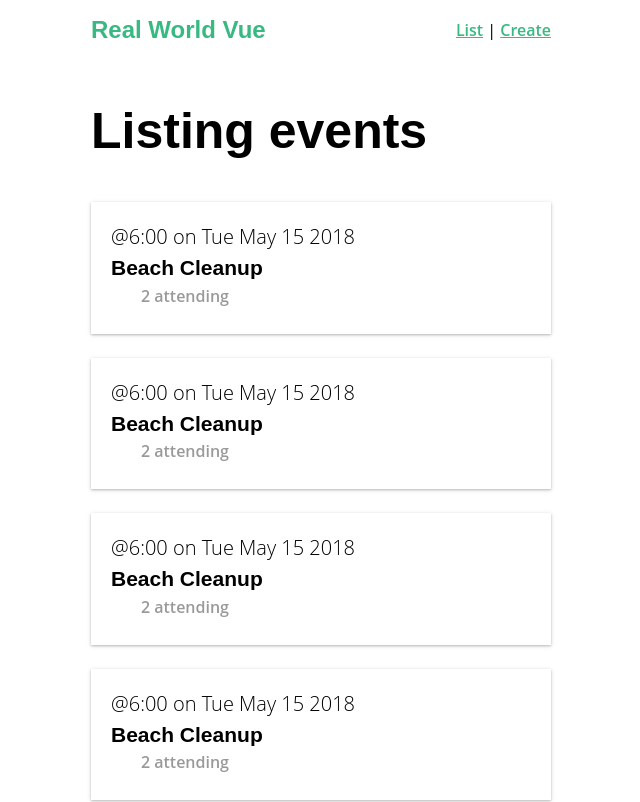
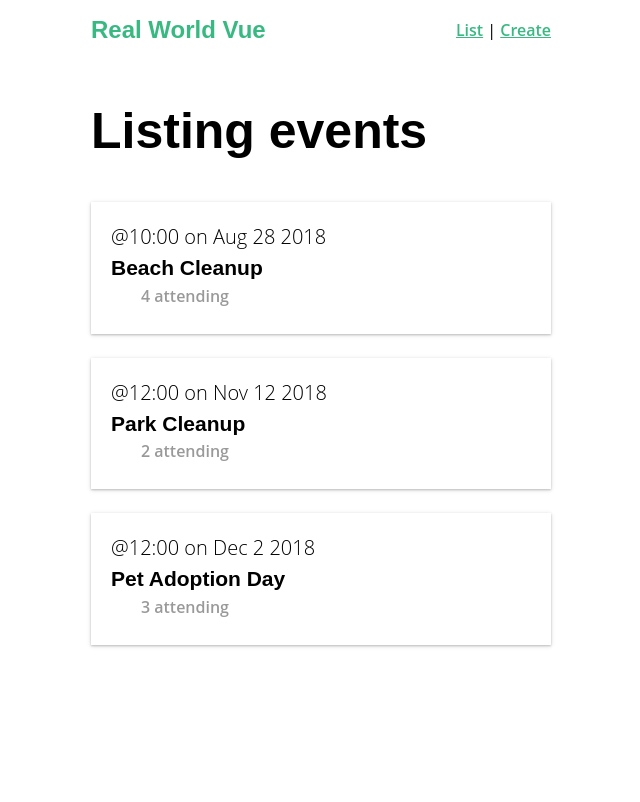
Before and after one commit to KamilRizatdinov/VueMasteryCourses, a Vue app: page / in a window 1280 px wide. Shown: the top 802 px of the page, without its empty margins (319-959 px from the left). Built offline with nearby package versions, Linux system fonts and the light colour scheme; data requests are answered from the project's data file.

Commit message:
Add tip 12 in README.md

```diff
--- a/src/components/EventCard.vue
+++ b/src/components/EventCard.vue
@@ -1,7 +1,7 @@
 <template>
   <router-link
     class="event-link"
-    :to="{ name: 'event-show', params: { id: '1' } }"
+    :to="{ name: 'event-show', params: { id: event.id } }"
   >
     <div class="event-card -shadow">
       <span class="eyebrow">@{{ event.time }} on {{ event.date }}</span>
@@ -14,24 +14,9 @@
 <script>
 export default {
   props: {
-    card_id: {
-      type: Number,
-      default: 0
+    event: {
+      type: Object
     }
-  },
-  data() {
-    return {
-      event: {
-        id: 1,
-        title: "Beach Cleanup",
-        date: "Tue May 15 2018",
-        time: "6:00",
-        attendees: [
-          { id: "abc123", name: "Adam Jahr" },
-          { id: "def456", name: "Gregg Pollack" }
-        ]
-      }
-    };
   }
 };
 </script>
--- /dev/null
+++ b/src/services/EventService.js
@@ -0,0 +1,16 @@
+import axios from "axios";
+
+const apiClient = axios.create({
+  baseURL: "http://localhost:3000",
+  withCredentials: false,
+  headers: {
+    Accept: "application/json",
+    "Content-Type": "application/json"
+  }
+});
+
+export default {
+  getEvents() {
+    return apiClient.get("/events");
+  }
+};
--- a/src/views/EventList.vue
+++ b/src/views/EventList.vue
@@ -1,15 +1,31 @@
 <template>
   <div>
     <h1>Listing events</h1>
-    <EventCard v-for="i in 10" :key="i" :card_id="i" />
+    <EventCard v-for="event in events" :key="event.id" :event="event" />
   </div>
 </template>
 
 <script>
 import EventCard from "@/components/EventCard.vue";
+import EventService from "@/services/EventService.js";
+
 export default {
   components: {
     EventCard
+  },
+  data() {
+    return {
+      events: []
+    };
+  },
+  created() {
+    EventService.getEvents()
+      .then(responce => {
+        this.events = responce.data;
+      })
+      .catch(error => {
+        console.log(error);
+      });
   }
 };
 </script>
```
Also changed, not shown: 1 other file (tests, documents, lock files or other folders).
